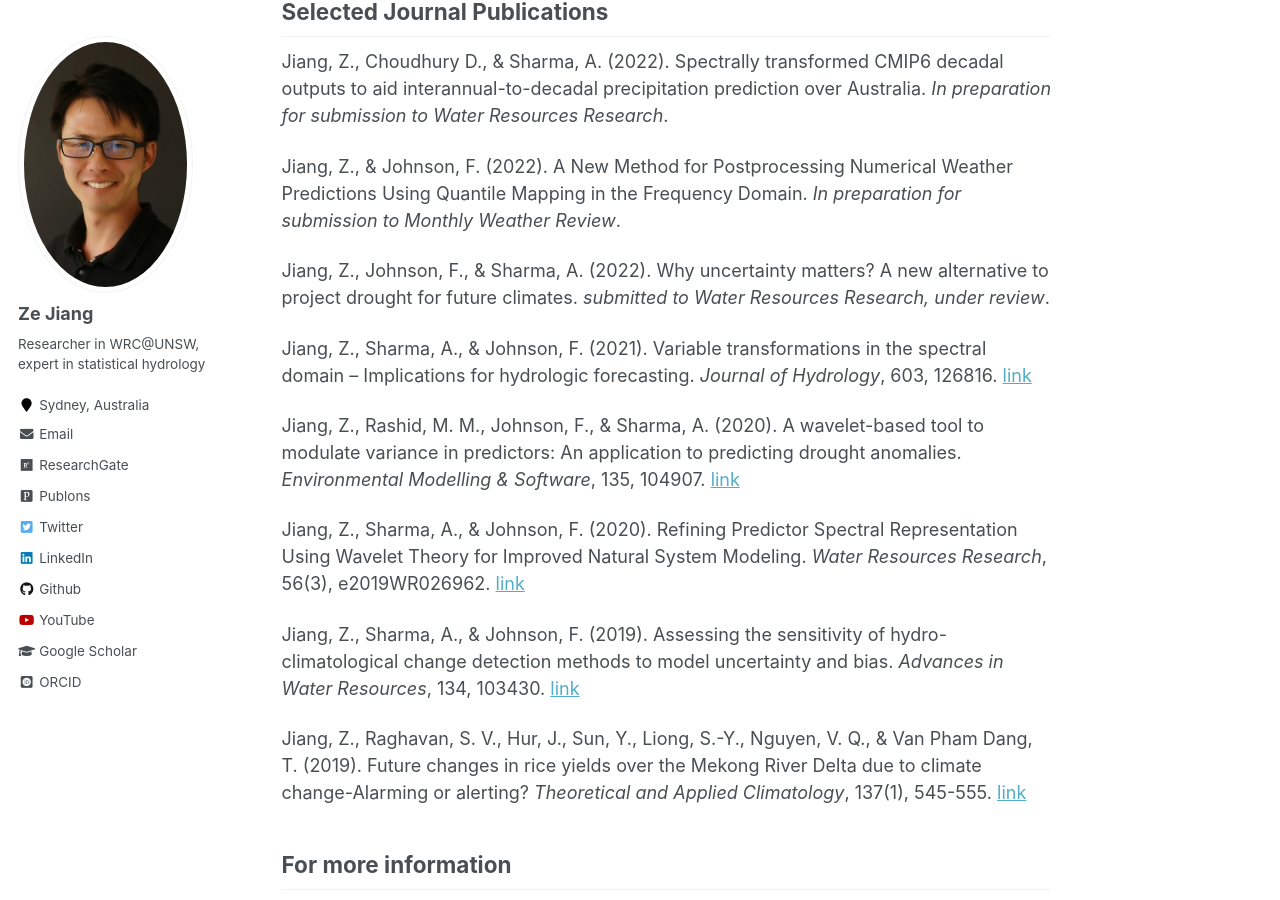
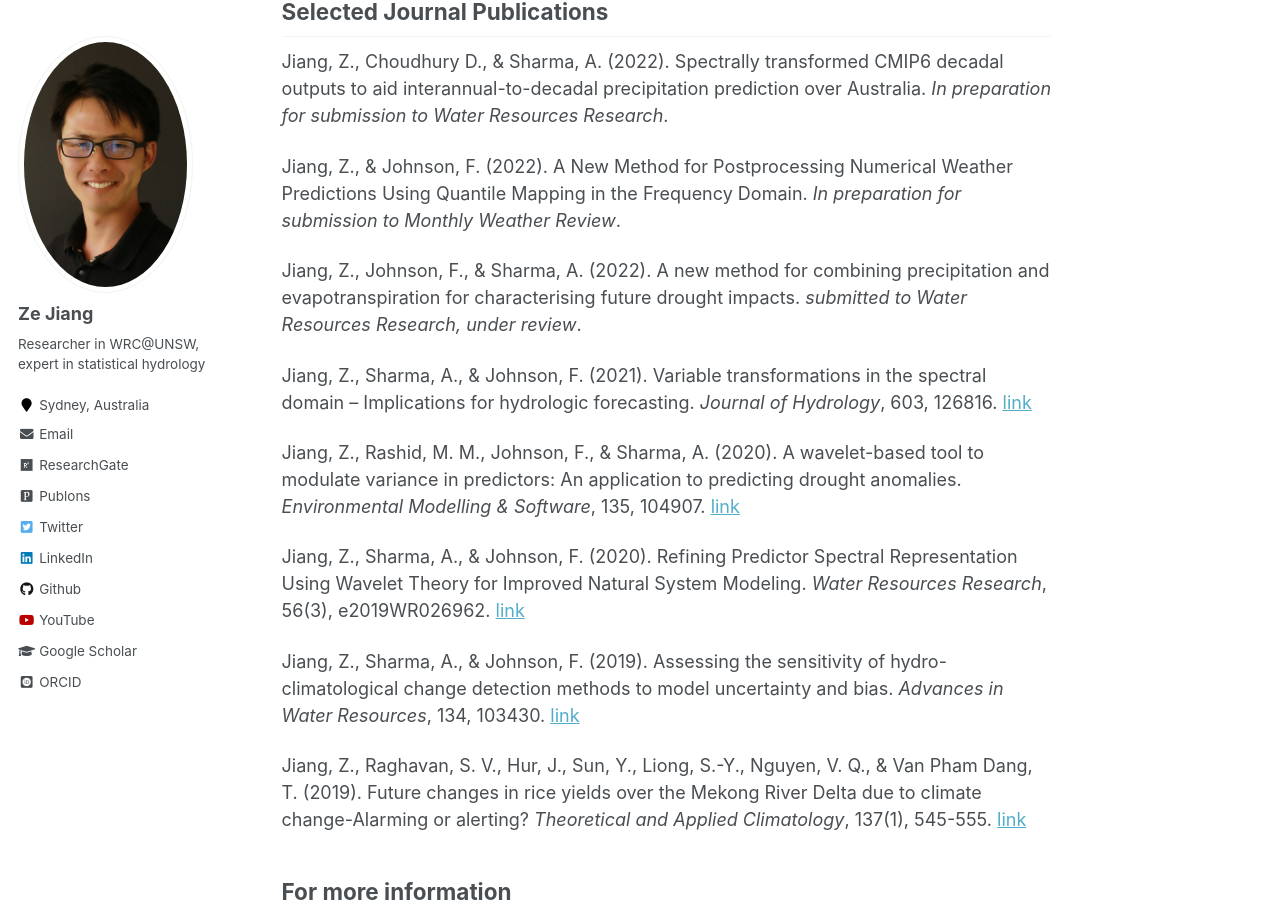
Before and after one commit to zejiang-unsw/zejiang-unsw.github.io, a Jekyll site: the page built from _pages/about.md, in a window 1280 px wide and 900 px high, scrolled down 1066 px. Built offline with Jekyll 4.4.1, drawn with Linux system fonts in a browser that asks for light colours; some web fonts are replaced.

Commit message:
paper updates

```diff
--- a/_config.yml
+++ b/_config.yml
@@ -87,7 +87,7 @@ author:
   employer         :
   pubmed           : #"https://www.ncbi.nlm.nih.gov/pubmed/?term=john+snow"
   googlescholar    : "https://scholar.google.com/citations?user=4iVouPYAAAAJ&hl=en"
-  email            : "ze.jiang@unsw.edu.au"
+  email            : "ze.jiang@hotmail.com"
   researchgate     : "https://www.researchgate.net/profile/Ze_Jiang3"
   publons          : "https://publons.com/researcher/3963266/ze-jiang/"
   uri              :
--- a/_pages/about.md
+++ b/_pages/about.md
@@ -30,7 +30,7 @@ Jiang, Z., Choudhury D., & Sharma, A. (2022). Spectrally transformed CMIP6 decad
 
 Jiang, Z., & Johnson, F. (2022). A New Method for Postprocessing Numerical Weather Predictions Using Quantile Mapping in the Frequency Domain. *In preparation for submission to Monthly Weather Review*.
 
-Jiang, Z., Johnson, F., & Sharma, A. (2022). Why uncertainty matters? A new alternative to project drought for future climates. *submitted to Water Resources Research, under review*.
+Jiang, Z., Johnson, F., & Sharma, A. (2022). A new method for combining precipitation and evapotranspiration for characterising future drought impacts. *submitted to Water Resources Research, under review*.
 
 Jiang, Z., Sharma, A., & Johnson, F. (2021). Variable transformations in the spectral domain – Implications for hydrologic forecasting. *Journal of Hydrology*, 603, 126816. [link](https://doi.org/10.1016/j.jhydrol.2021.126816)
 
```
